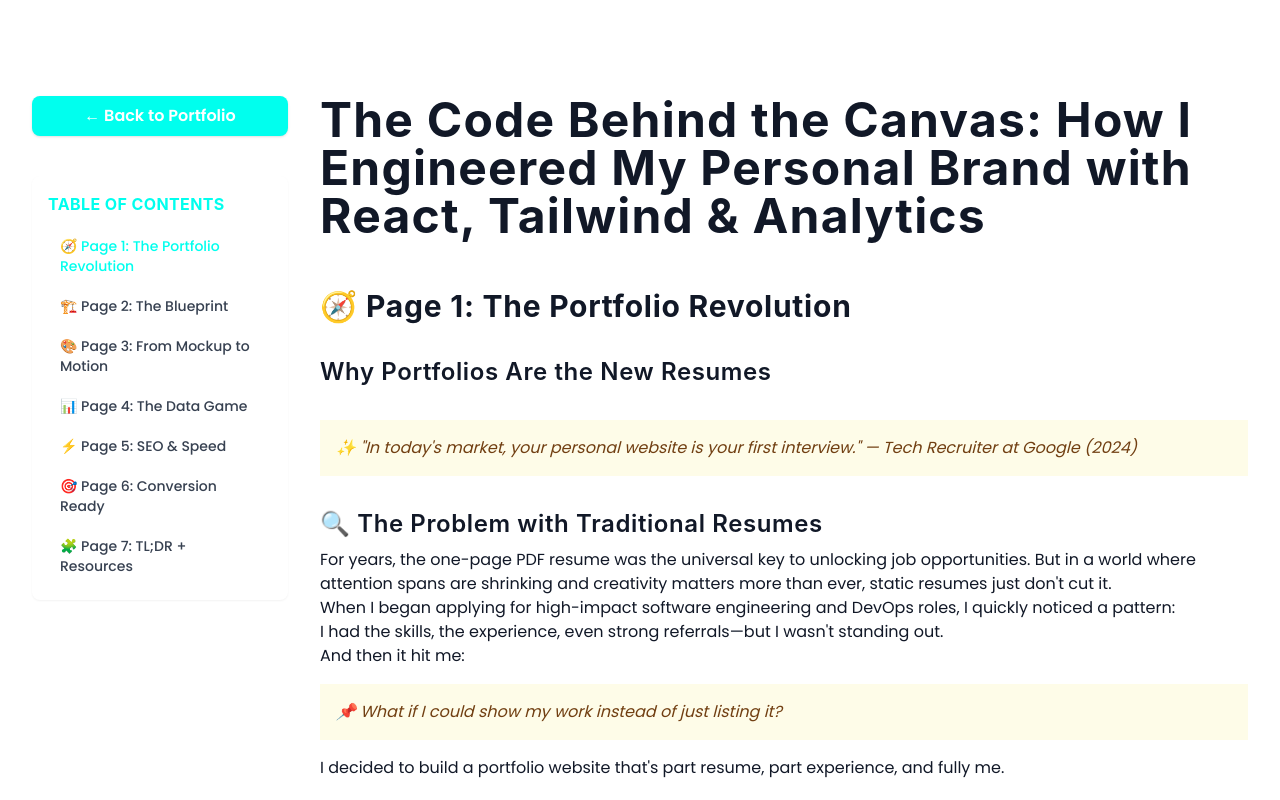
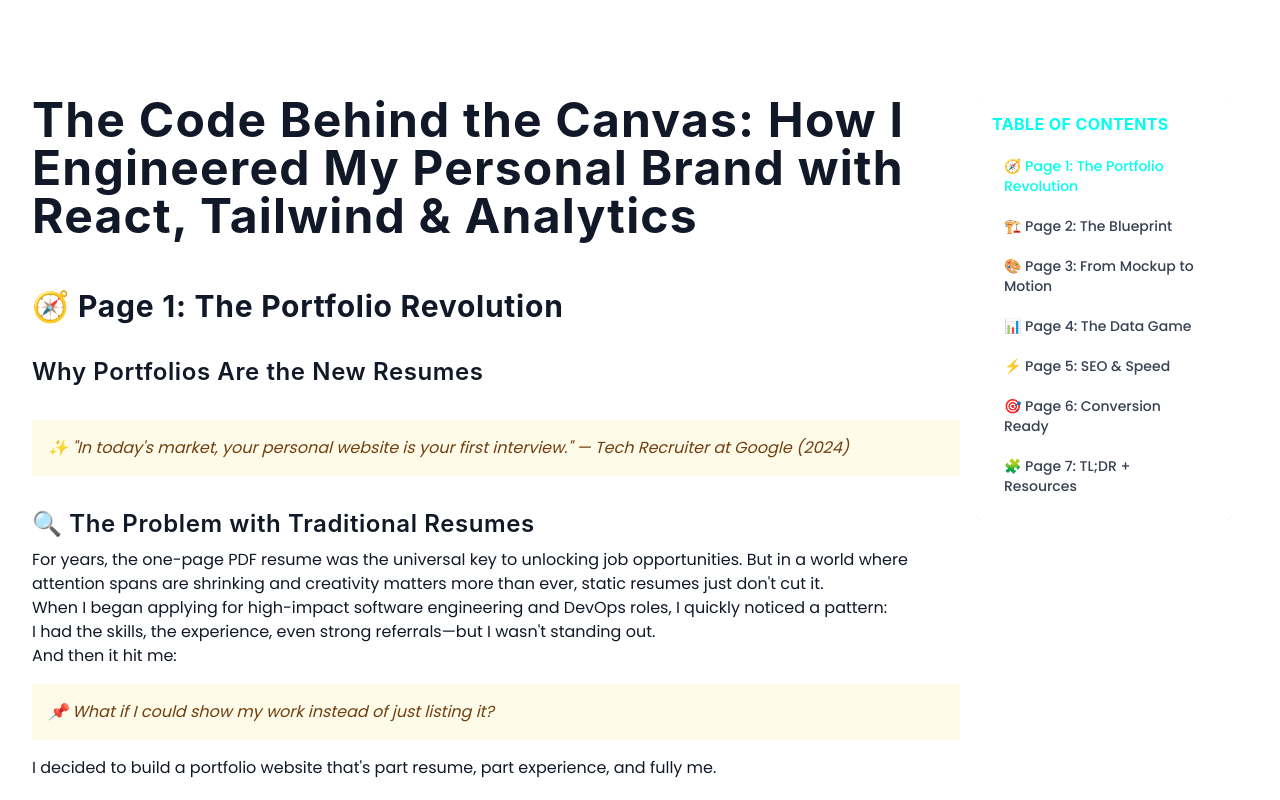
Before and after one commit to saicharankarasala/Portfolio, a React (Vite) app: page /blog/portfolio-case-study in a window 1280 px wide. Shown: the top 800 px of the page. Built offline with nearby package versions, Linux system fonts and the light colour scheme.

Commit message:
Make TOC fixed on right for blog, always visible on scroll (desktop)

```diff
--- a/src/components/Blog.jsx
+++ b/src/components/Blog.jsx
@@ -63,36 +63,7 @@ const Blog = () => {
         <meta name="description" content="A full case study blog by Venkat Sai Charan on building his personal portfolio using React, Tailwind, Vite, and Framer Motion." />
       </Helmet>
       <div className="relative bg-white min-h-screen w-full px-2 md:px-8 py-10 pt-24 text-gray-900 prose lg:prose-xl prose-a:text-[--main-color] prose-a:no-underline hover:prose-a:underline prose-headings:!text-gray-900 prose-strong:text-[--main-color]">
-        <div className="flex flex-row gap-8">
-          {/* Sidebar TOC (Desktop) */}
-          <aside className="hidden lg:block w-64 flex-shrink-0">
-            <div className="mb-6">
-              <a href="/" className="inline-block w-full text-center bg-[--main-color] text-white font-semibold py-2 px-4 rounded-lg shadow hover:bg-[--main-color]/90 transition mb-4">
-                ← Back to Portfolio
-              </a>
-            </div>
-            <nav className="sticky top-24">
-              <div className="bg-white border border-gray-200 rounded-lg shadow-sm p-4 font-sans">
-                <h3 className="text-base font-bold mb-3 text-[--main-color] tracking-wide uppercase">Table of Contents</h3>
-                <ul className="space-y-1">
-                  {tocItems.map(item => (
-                    <li key={item.id}>
-                      <a
-                        href={`#${item.id}`}
-                        className={`block px-3 py-2 rounded-md transition-colors text-sm font-medium
-                          ${activeId === item.id
-                            ? 'bg-[--main-color]/10 text-[--main-color] font-bold border-l-4 border-[--main-color]'
-                            : 'text-gray-700 hover:bg-gray-100 hover:text-[--main-color]'}
-                        `}
-                      >
-                        {item.label}
-                      </a>
-                    </li>
-                  ))}
-                </ul>
-              </div>
-            </nav>
-          </aside>
+        <div className="flex flex-row gap-8 lg:pr-72">
           {/* Main Content */}
           <main className="flex-1 min-w-0">
             {/* Mobile Back to Portfolio Button */}
@@ -529,7 +500,7 @@ const Blog = () => {
             <SectionTitle id="page-6">🎯 Page 6: Conversion Ready</SectionTitle>
             <SubTitle>Driving Action, Not Just Views</SubTitle>
             <Divider />
-            <Callout>�� "Traffic is vanity. Conversion is sanity."<br/>— Brian Massey, Conversion Scientist</Callout>
+            <Callout>🎓 "Traffic is vanity. Conversion is sanity."<br/>— Brian Massey, Conversion Scientist</Callout>
             <Divider />
             <SubTitle>💡 The Goal: Turn Visitors into Opportunities</SubTitle>
             <p>A beautiful portfolio doesn't mean much if it doesn't spark action. Once my portfolio started attracting traffic through search, shares, and referrals, my next challenge was conversion:</p>
@@ -576,7 +547,7 @@ const Blog = () => {
             <ul>
               <li>💼 Under Projects: "Interested in something similar? Let's talk"</li>
               <li>📩 At the bottom of each page: "Have questions or want to collaborate? I'd love to hear from you."</li>
-              <li>�� In mobile view: Sticky bottom bar with: "👋 Let's Connect"</li>
+              <li> In mobile view: Sticky bottom bar with: "👋 Let's Connect"</li>
             </ul>
             <Divider />
             <SubTitle>📈 Results from CTA Testing</SubTitle>
@@ -699,6 +670,51 @@ const Blog = () => {
             <p>🖼️ <strong>Visual Suggestion:</strong> A clean "Thank You" screen with a subtle animation or waving hand emoji.<br/>"Thanks for reading. Now go build yours."</p>
             <Divider />
           </main>
+          {/* Sidebar TOC (Desktop, Fixed, Right) */}
+          <motion.aside
+            initial={{ opacity: 0, y: 30 }}
+            animate={{ opacity: 1, y: 0 }}
+            transition={{ duration: 0.7, ease: 'easeOut' }}
+            className="hidden lg:block w-64 flex-shrink-0"
+            style={{
+              position: 'fixed',
+              top: '6rem', // adjust for header height
+              right: '3rem', // adjust for layout
+              zIndex: 30,
+              maxHeight: '80vh',
+              overflowY: 'auto'
+            }}
+          >
+            <nav>
+              <div className="bg-white border border-gray-200 rounded-lg shadow-sm p-4 font-sans">
+                <h3 className="text-base font-bold mb-3 text-[--main-color] tracking-wide uppercase">Table of Contents</h3>
+                <ul className="space-y-1">
+                  {tocItems.map(item => (
+                    <li key={item.id}>
+                      <a
+                        href={`#${item.id}`}
+                        className={`block px-3 py-2 rounded-md transition-colors text-sm font-medium
+                          ${activeId === item.id
+                            ? 'bg-[--main-color]/10 text-[--main-color] font-bold border-l-4 border-[--main-color]'
+                            : 'text-gray-700 hover:bg-gray-100 hover:text-[--main-color]'}
+                        `}
+                        onClick={e => {
+                          e.preventDefault();
+                          const el = document.getElementById(item.id);
+                          if (el) {
+                            el.scrollIntoView({ behavior: 'smooth', block: 'start' });
+                            window.history.replaceState(null, '', `#${item.id}`);
+                          }
+                        }}
+                      >
+                        {item.label}
+                      </a>
+                    </li>
+                  ))}
+                </ul>
+              </div>
+            </nav>
+          </motion.aside>
         </div>
       </div>
     </>
```
